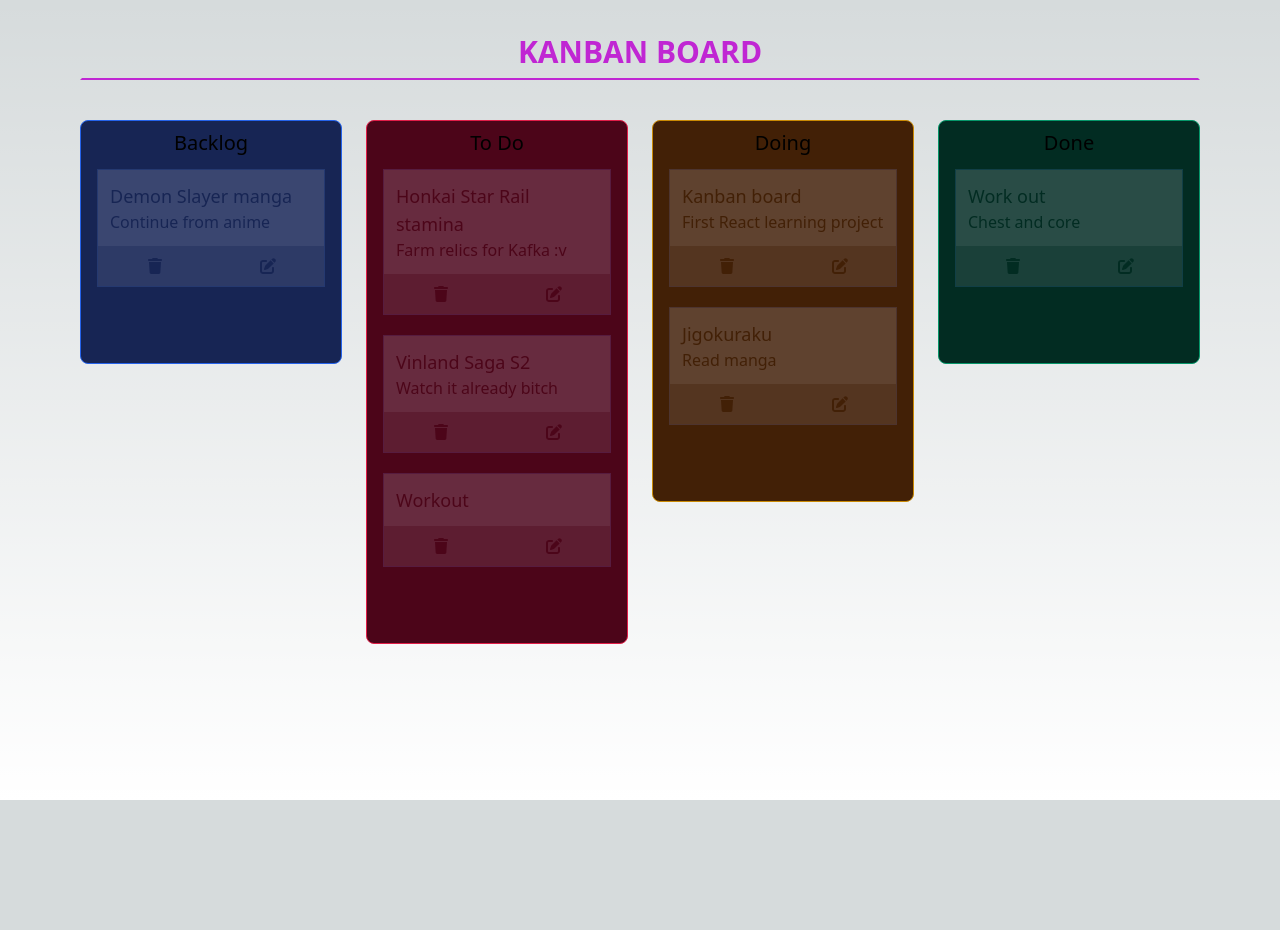
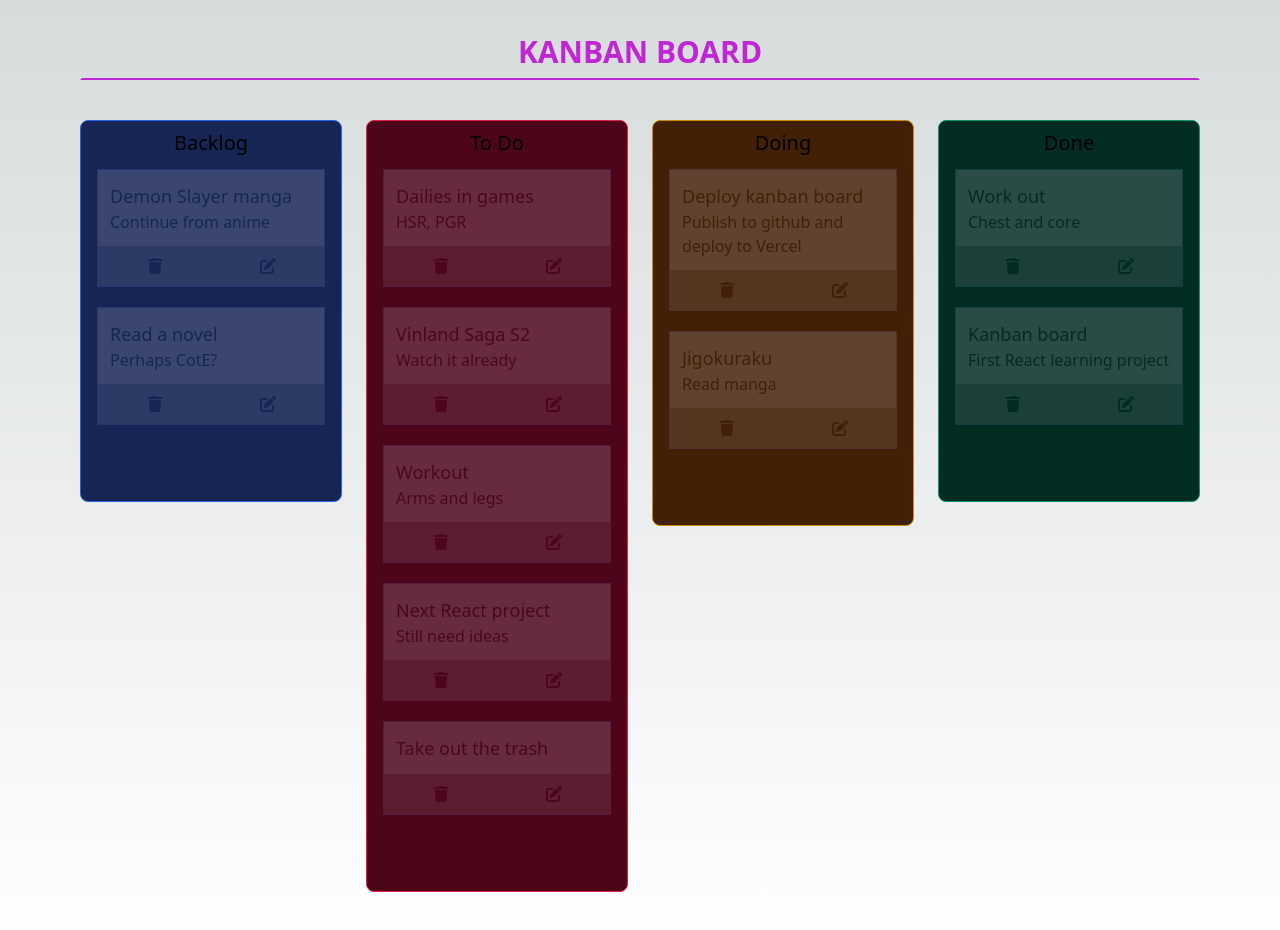
Before and after one commit to tadejrebernjak/kanban-board, a Next.js app: page / in a window 1280 px wide. Shown: the top 930 px of the page. Before the commit the page ends 800 px from the top, so only its background shows below. Built offline with nearby package versions, Linux system fonts and the light colour scheme.

Commit message:
dummy data change

```diff
--- a/src/components/board.js
+++ b/src/components/board.js
@@ -3,17 +3,28 @@ import { useState } from "react";
 import List from "./list";
 
 const dummyNotes = {
-  backlog: [{ title: "Demon Slayer manga", details: "Continue from anime" }],
+  backlog: [
+    { title: "Demon Slayer manga", details: "Continue from anime" },
+    { title: "Read a novel", details: "Perhaps CotE?" },
+  ],
   todo: [
-    { title: "Honkai Star Rail stamina", details: "Farm relics for Kafka :v" },
-    { title: "Vinland Saga S2", details: "Watch it already bitch" },
-    { title: "Workout" },
+    { title: "Dailies in games", details: "HSR, PGR" },
+    { title: "Vinland Saga S2", details: "Watch it already" },
+    { title: "Workout", details: "Arms and legs" },
+    { title: "Next React project", details: "Still need ideas" },
+    { title: "Take out the trash" },
   ],
   doing: [
-    { title: "Kanban board", details: "First React learning project" },
+    {
+      title: "Deploy kanban board",
+      details: "Publish to github and deploy to Vercel",
+    },
     { title: "Jigokuraku", details: "Read manga" },
   ],
-  done: [{ title: "Work out", details: "Chest and core" }],
+  done: [
+    { title: "Work out", details: "Chest and core" },
+    { title: "Kanban board", details: "First React learning project" },
+  ],
 };
 
 export default function Board() {
```
